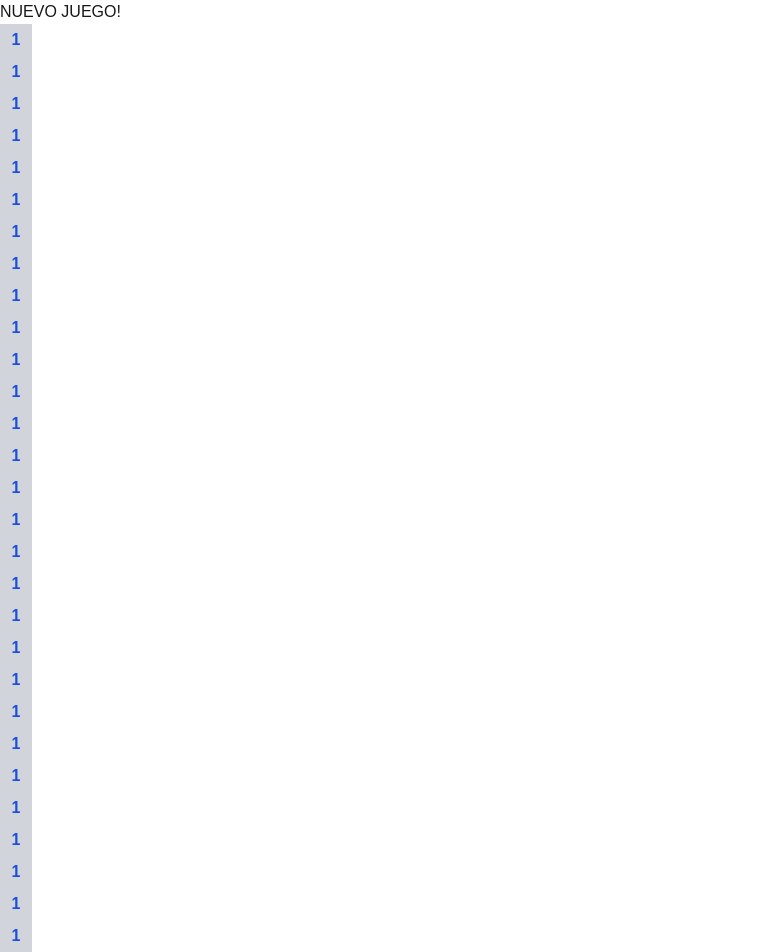
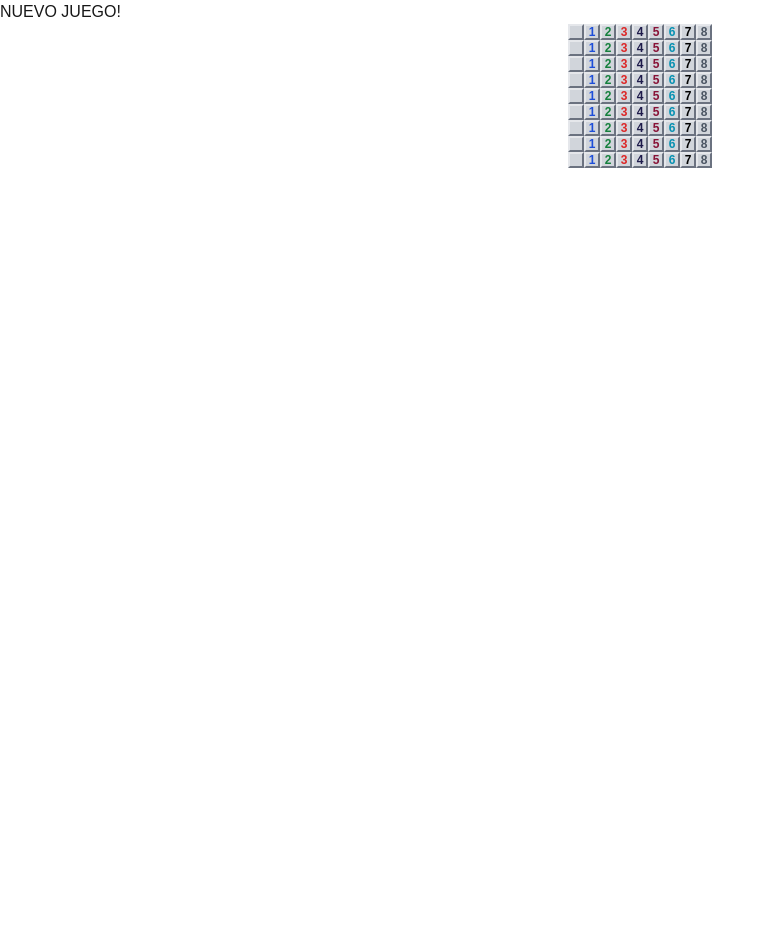
Before and after one commit to flamas472/minesweeper, a Next.js app: page /play in a window 1280 px wide. Shown: the top 952 px of the page, without its empty margins (0-775 px from the left). After the commit the page ends 800 px from the top, so only its background shows below. Built offline with nearby package versions, Linux system fonts and the light colour scheme.

Commit message:
refactor from grid to flex and added default style to tiles

```diff
--- a/app/lib/gameboard.tsx
+++ b/app/lib/gameboard.tsx
@@ -1,9 +1,12 @@
 
 export default function gameBoard(columns: number, rows: number)  {
-    const grid: number[] = [];
+    const grid: number[][] = [];
 
-    for(let i = 0; i<columns*rows;i++) {
-        grid.push(1)
+    for(let r = 0; r < rows;r++) {
+        grid.push([]);
+        for(let c = 0; c < columns; c++) {
+            grid[r].push(c)
+        }
     }
 
     return grid;
--- a/app/ui/board.tsx
+++ b/app/ui/board.tsx
@@ -1,4 +1,4 @@
-import Tile from "@/app/ui/tile";
+import Tile from "@/app/ui/tiles";
 // import { tileValue } from "@/app/ui/tile";
 import gameBoard from "@/app/lib/gameboard";
 // import { useState } from "react";
@@ -9,15 +9,25 @@ export default function Board() {
 
     const columns: number = 9;
     const rows: number = 9;
-    const grid: number[] = gameBoard(columns, rows);
+    const grid: number[][] = gameBoard(columns, rows);
 
 
     return(
-        <div className={`grid gap-0 grid-cols-[repeat(${columns},minmax(0,1fr))] grid-rows-[repeat(${rows},minmax(0,1fr))] w-fit`}>
+        <div className="flex justify-center items-center flex-col gap-0">
             {
-                grid.map((value, index) => {
-                    return <Tile value={String(value)} key={index}/>
-                })
+                grid.map(
+                    (row, rIndex) => (
+                        <div key={rIndex} className="flex justify-center items-center flex-row gap-0 ">
+                            {
+                                row.map(
+                                    (tileValue, cIndex) => (
+                                        <Tile value={String(tileValue)} key={cIndex}/>
+                                    )
+                                )
+                            }
+                        </div>
+                    )
+                )
             }
         </div>
     );
--- a/app/ui/tile.tsx
+++ b/app/ui/tiles.tsx
@@ -1,9 +1,9 @@
 
 export type tileValue = "0"|"1"|"2"|"3"|"4"|"5"|"6"|"7"|"8"|"mine"|"wrong-mine"|"flag"|"question-mark";
 
-export default function Tile({value}: {value: string} ) {
+export default function Tile({value}: {value: string}) {
     let tileContent: string = "";
-    let className: string = "bg-gray-300 w-8 h-8 flex justify-center items-center";
+    let className: string = "";
 
     switch(value) {
         case "0":
@@ -11,36 +11,36 @@ export default function Tile({value}: {value: string} ) {
         break;
         case "1":
             tileContent = "1";
-            className = className + " text-blue-700 font-black";
+            className = " text-blue-700 font-black";
         break;
         case "2":
             tileContent = "2";
-            className = className + " text-green-700 font-black";
+            className = " text-green-700 font-black";
         break;
         case "3":
             tileContent = "3";
-            className = className + " text-red-600 font-black";
+            className = " text-red-600 font-black";
         break;
         case "4":
             tileContent = "4";
-            className = className + " text-indigo-950 font-black";
+            className = " text-indigo-950 font-black";
         break;
         case "5":
             tileContent = "5";
-            className = className + " text-rose-900 font-black";
+            className = " text-rose-900 font-black";
         break;
         case "6":
             tileContent = "6";
-            className = className + " text-cyan-600 font-black";
+            className = " text-cyan-600 font-black";
         break;
         break;
         case "7":
             tileContent = "7";
-            className = className + " text-black font-black";
+            className = " text-black font-black";
         break;
         case "8":
             tileContent = "8";
-            className = className + " text-gray-600 font-black";
+            className = " text-gray-600 font-black";
         break;
         case "bomb":
             // as 8 is the limit of adjacent mines, 9 represents a mine in the tile
@@ -51,7 +51,7 @@ export default function Tile({value}: {value: string} ) {
     }
 
     return (
-        <div className={className}>
+        <div className={"bg-gray-300 w-4 h-4 flex justify-center items-center border-[2.5px] border-t-gray-200 border-r-gray-500 border-b-gray-500 border-l-gray-200 text-xs" + className}>
             <p>
                 {tileContent}
             </p>
```
